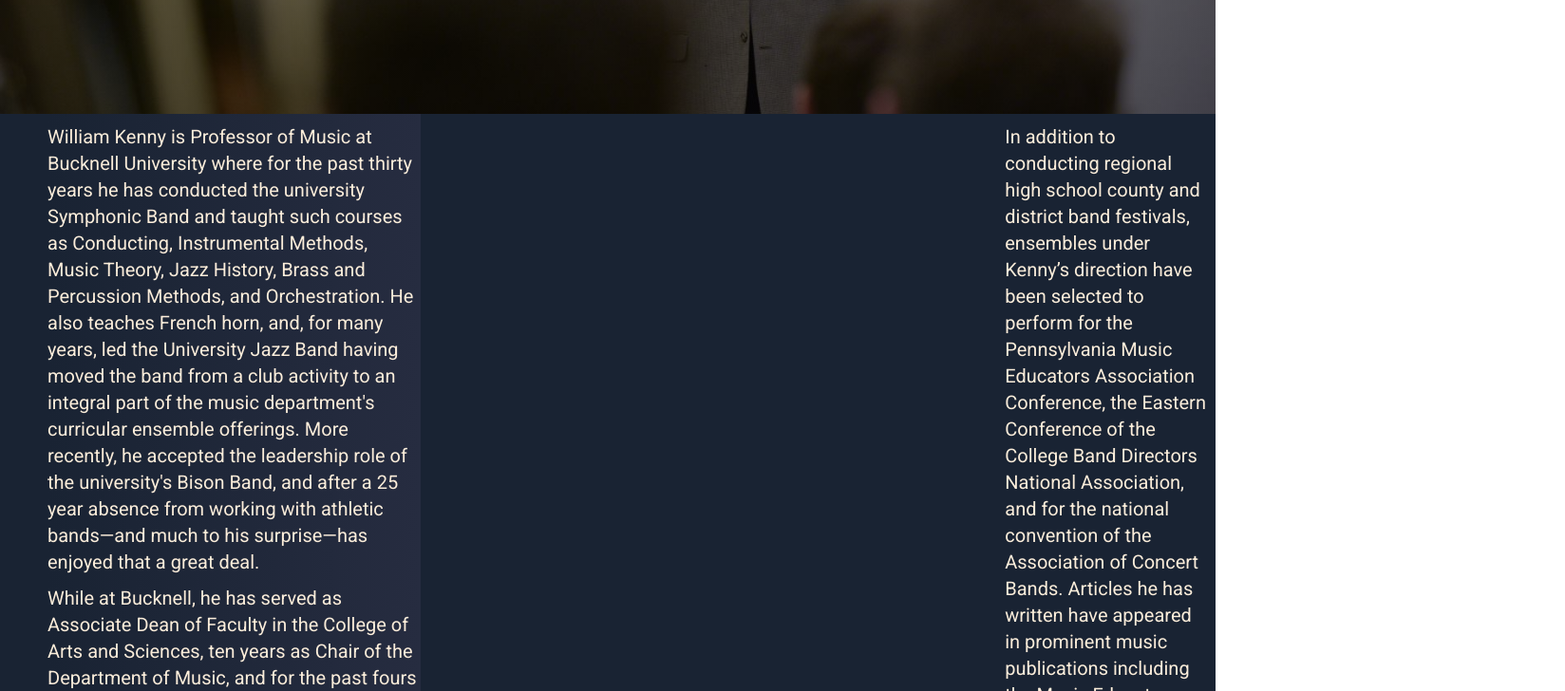
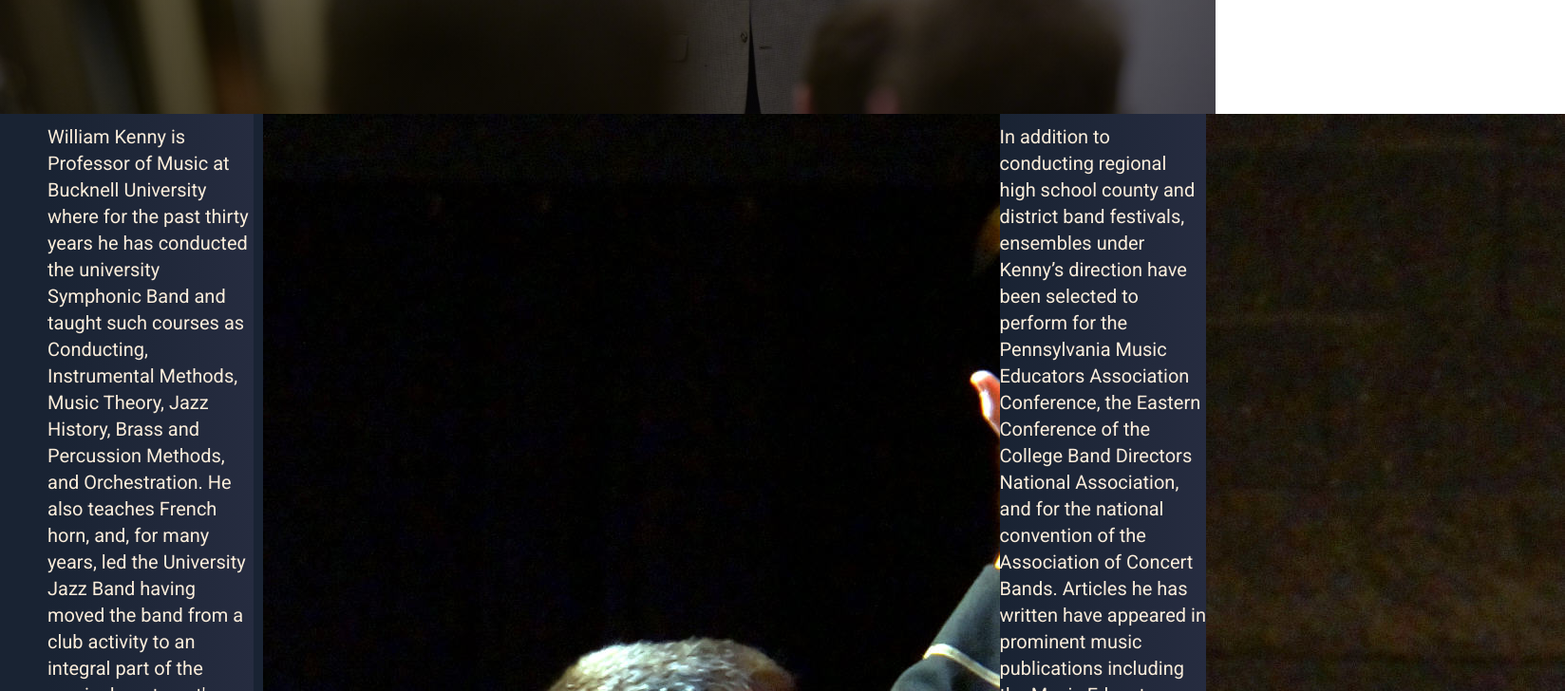
Before and after one commit to kennja05/pcwb-V2, a React (Create React App) app: page /director in a window 1280 px wide. Shown: the part 480-1208 px from the top of the page at 95% size, 1648 px wide, since content can reach past the window. Built offline with nearby package versions, Linux system fonts and the light colour scheme.

Commit message:
update article section background

```diff
--- a/src/nav.tsx
+++ b/src/nav.tsx
@@ -57,7 +57,7 @@
     z-index: 2;
     font-size: 3rem;
     color: ${props => props.theme.colors.offWhite};
-    & a:hover{
+    &:hover{
         cursor: pointer;
     }
 `
--- a/src/pages/director.tsx
+++ b/src/pages/director.tsx
@@ -5,7 +5,6 @@
 import BillKennyTimeline from '../assets/images/BillKennyTimeline.jpg';
 import BillKenny from '../assets/images/BillKenny.jpg';
 import Bk2 from '../assets/images/BillKennyConducting.jpg';
-//import Bk2Cropped from '../assets/images/BillKennyConductingCropped.jpg';
 import BillKennySmiling from '../assets/images/BillKennySmiling.jpg';
 
 const DirectorHeader = styled.header`
@@ -62,6 +61,9 @@
                         While at Bucknell, he has served as Associate Dean of Faculty in the College of Arts and Sciences, ten years as Chair of the Department of Music, and for the past fours years, as chair of the 400-member Bucknell University faculty.
                     </p>
                 </section>
+                <section>
+                    <img src={BillKenny} alt = ''/>
+                </section>
                 <PhotoContainer>
                     <img src={BillKennySmiling} alt=''/>
                     <img src={BillKenny} alt=''/>
--- a/src/partials/article.js
+++ b/src/partials/article.js
@@ -12,10 +12,10 @@
     }
     & section {
         margin: 0 1rem 0 0;
+        background-image: linear-gradient(to right, ${props => props.theme.colors.darkBlue2}, ${props => props.theme.colors.darkBlue});
     }
     & section:nth-of-type(odd) {
         width: 65%;
-        background-image: linear-gradient(to right, ${props => props.theme.colors.darkBlue2}, ${props => props.theme.colors.darkBlue});
         color: ${props => props.theme.colors.offWhite};
         @media only screen and (max-width: 768px) {
             width: 98%;
```
